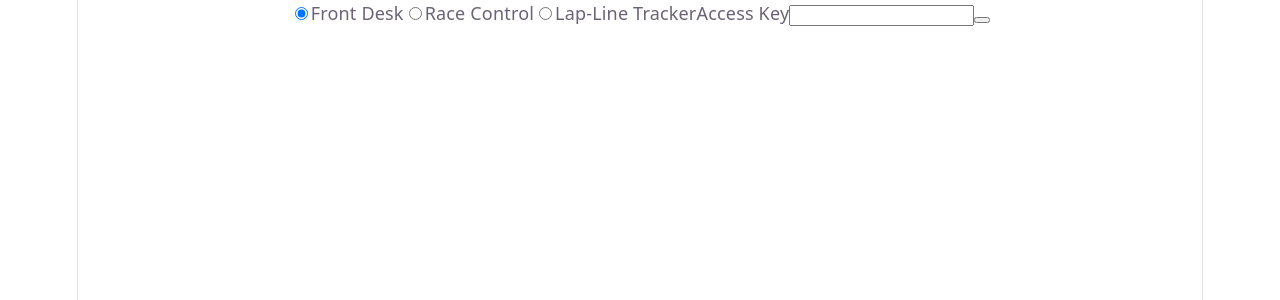
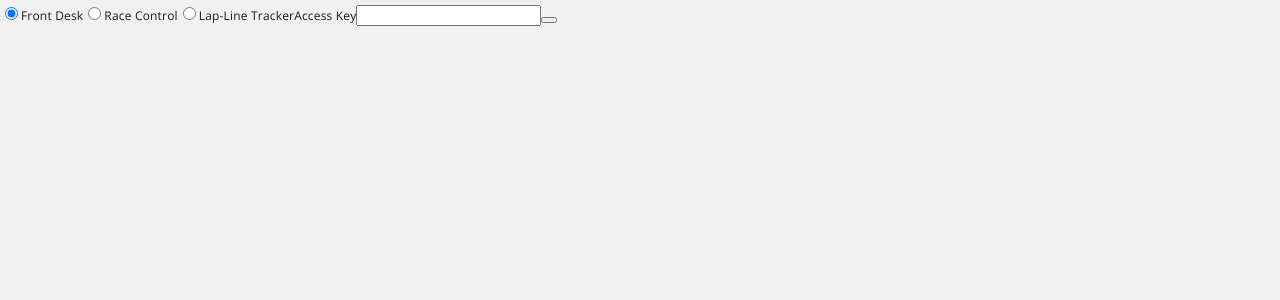
Before and after one commit to VivianStolt/racetrack-info-screens, a React app in the folder frontend/: page / in a window 1280 px wide. Shown: the top 300 px of the page. Built offline with nearby package versions, Linux system fonts and the light colour scheme; the HTML template or start-up script is replaced by a standard one.

Commit message:
feat(frontend): add design variables and fonts

```diff
--- a/frontend/package.json
+++ b/frontend/package.json
@@ -9,6 +9,7 @@
 		"preview": "vite preview"
 	},
 	"dependencies": {
+		"@fontsource/open-sans": "^5.3.0",
 		"react": "^19.3.1",
 		"react-dom": "^19.3.1",
 		"react-router": "^8.5.2"
--- a/frontend/src/App.css
+++ /dev/null
@@ -1,184 +0,0 @@
-.counter {
-	font-size: 16px;
-	padding: 5px 10px;
-	border-radius: 5px;
-	color: var(--accent);
-	background: var(--accent-bg);
-	border: 2px solid transparent;
-	transition: border-color 0.3s;
-	margin-bottom: 24px;
-
-	&:hover {
-		border-color: var(--accent-border);
-	}
-	&:focus-visible {
-		outline: 2px solid var(--accent);
-		outline-offset: 2px;
-	}
-}
-
-.hero {
-	position: relative;
-
-	.base,
-	.framework,
-	.vite {
-		inset-inline: 0;
-		margin: 0 auto;
-	}
-
-	.base {
-		width: 170px;
-		position: relative;
-		z-index: 0;
-	}
-
-	.framework,
-	.vite {
-		position: absolute;
-	}
-
-	.framework {
-		z-index: 1;
-		top: 34px;
-		height: 28px;
-		transform: perspective(2000px) rotateZ(300deg) rotateX(44deg) rotateY(39deg)
-			scale(1.4);
-	}
-
-	.vite {
-		z-index: 0;
-		top: 107px;
-		height: 26px;
-		width: auto;
-		transform: perspective(2000px) rotateZ(300deg) rotateX(40deg) rotateY(39deg)
-			scale(0.8);
-	}
-}
-
-#center {
-	display: flex;
-	flex-direction: column;
-	gap: 25px;
-	place-content: center;
-	place-items: center;
-	flex-grow: 1;
-
-	@media (max-width: 1024px) {
-		padding: 32px 20px 24px;
-		gap: 18px;
-	}
-}
-
-#next-steps {
-	display: flex;
-	border-top: 1px solid var(--border);
-	text-align: left;
-
-	& > div {
-		flex: 1 1 0;
-		padding: 32px;
-		@media (max-width: 1024px) {
-			padding: 24px 20px;
-		}
-	}
-
-	.icon {
-		margin-bottom: 16px;
-		width: 22px;
-		height: 22px;
-	}
-
-	@media (max-width: 1024px) {
-		flex-direction: column;
-		text-align: center;
-	}
-}
-
-#docs {
-	border-right: 1px solid var(--border);
-
-	@media (max-width: 1024px) {
-		border-right: none;
-		border-bottom: 1px solid var(--border);
-	}
-}
-
-#next-steps ul {
-	list-style: none;
-	padding: 0;
-	display: flex;
-	gap: 8px;
-	margin: 32px 0 0;
-
-	.logo {
-		height: 18px;
-	}
-
-	a {
-		color: var(--text-h);
-		font-size: 16px;
-		border-radius: 6px;
-		background: var(--social-bg);
-		display: flex;
-		padding: 6px 12px;
-		align-items: center;
-		gap: 8px;
-		text-decoration: none;
-		transition: box-shadow 0.3s;
-
-		&:hover {
-			box-shadow: var(--shadow);
-		}
-		.button-icon {
-			height: 18px;
-			width: 18px;
-		}
-	}
-
-	@media (max-width: 1024px) {
-		margin-top: 20px;
-		flex-wrap: wrap;
-		justify-content: center;
-
-		li {
-			flex: 1 1 calc(50% - 8px);
-		}
-
-		a {
-			width: 100%;
-			justify-content: center;
-			box-sizing: border-box;
-		}
-	}
-}
-
-#spacer {
-	height: 88px;
-	border-top: 1px solid var(--border);
-	@media (max-width: 1024px) {
-		height: 48px;
-	}
-}
-
-.ticks {
-	position: relative;
-	width: 100%;
-
-	&::before,
-	&::after {
-		content: "";
-		position: absolute;
-		top: -4.5px;
-		border: 5px solid transparent;
-	}
-
-	&::before {
-		left: 0;
-		border-left-color: var(--border);
-	}
-	&::after {
-		right: 0;
-		border-right-color: var(--border);
-	}
-}
--- a/frontend/src/App.jsx
+++ b/frontend/src/App.jsx
@@ -1,7 +1,6 @@
-import LoginForm from './components/LoginForm.jsx';
-import './App.css';
 import { useState } from 'react';
 import { BrowserRouter, Route, Routes } from 'react-router';
+import LoginForm from './components/LoginForm.jsx';
 import RequireLogin from './components/RequireLogin.jsx';
 import FrontDesk from './pages/FrontDesk.jsx';
 import LapLineTracker from './pages/LapLineTracker.jsx';
--- a/frontend/src/index.css
+++ b/frontend/src/index.css
@@ -1,53 +1,89 @@
 :root {
-	--text: #6b6375;
-	--text-h: #08060d;
-	--bg: #fff;
-	--border: #e5e4e7;
-	--code-bg: #f4f3ec;
-	--accent: #aa3bff;
-	--accent-bg: rgba(170, 59, 255, 0.1);
-	--accent-border: rgba(170, 59, 255, 0.5);
-	--social-bg: rgba(244, 243, 236, 0.5);
-	--shadow:
-		rgba(0, 0, 0, 0.1) 0 10px 15px -3px, rgba(0, 0, 0, 0.05) 0 4px 6px -2px;
+	--white: rgba(255, 255, 255, 1);
+	--white-15: rgba(255, 255, 255, 0.15);
+	--grey: rgba(241, 241, 241, 1);
+	--black: rgba(26, 26, 26, 1);
+	--black-20: rgba(26, 26, 26, 0.2);
+	--lime: rgba(197, 235, 87, 1);
+	--lime-40: rgba(197, 235, 87, 0.4);
+	--lime-10: rgba(197, 235, 87, 0.1);
+	--green: rgba(31, 113, 11, 1);
+	--green-20: rgba(31, 113, 11, 0.2);
+	--red: rgba(202, 0, 0, 1);
+	--red-15: rgba(202, 0, 0, 0.15);
+	--blue: rgba(171, 244, 235, 1);
+	--yellow: rgba(255, 186, 0, 1);
+	--yellow-30: rgba(255, 186, 0, 0.3);
+	--ochre: rgba(137, 104, 0, 1);
 
-	--sans: system-ui, "Segoe UI", Roboto, sans-serif;
-	--heading: system-ui, "Segoe UI", Roboto, sans-serif;
-	--mono: ui-monospace, Consolas, monospace;
+	--spacing: 4px;
+}
 
-	font: 18px / 145% var(--sans);
+:root {
+	--text: var(--black);
+	--text-h: var(--green);
+	--bg: var(--grey);
+	--border: var(--black-20);
+	--card-bg: var(--white);
+	--accent: var(--lime);
+	--accent-bg: var(--lime-10);
+	--accent-gradient: linear-gradient(
+		90deg,
+		var(--lime) 0%,
+		var(--green) 50%,
+		var(--blue) 100%
+	);
+	--status-safe-bg: var(--lime);
+	--status-safe-text: var(--green);
+	--status-hazard-bg: var(--yellow-30);
+	--status-hazard-text: var(--ochre);
+	--status-danger-bg: var(--red-15);
+	--status-danger-text: var(--red);
+	--error-msg-bg: var(--red-15);
+	--error-msg-text: var(--red);
+
+	--font-sans: "Open Sans", system-ui, sans-serif;
+
+	font: 18px / 145% var(--font-sans);
 	letter-spacing: 0.18px;
-	color-scheme: light dark;
 	color: var(--text);
 	background: var(--bg);
 	font-synthesis: none;
 	text-rendering: optimizeLegibility;
 	-webkit-font-smoothing: antialiased;
 	-moz-osx-font-smoothing: grayscale;
+	--font-size-display-big: clamp(32px, 5vw, 72px);
+	--font-size-display-medium: clamp(28px, 5vw, 64px);
+	--font-size-display-small: clamp(24px, 5vw, 32px);
+
+	--space-4: var(--spacing); /* 4px */
+	--space-8: calc(var(--spacing) * 2); /* 8px */
+	--space-12: calc(var(--spacing) * 3); /* 12px */
+	--space-16: calc(var(--spacing) * 4); /* 16px */
+	--space-20: calc(var(--spacing) * 5); /* 20px */
+	--space-24: calc(var(--spacing) * 6); /* 24px */
+	--space-28: calc(var(--spacing) * 7); /* 28px */
+	--space-32: calc(var(--spacing) * 8); /* 32px */
+
+	--radius-4: var(--spacing); /* 4px */
+	--radius-8: calc(var(--spacing) * 2); /* 8px */
+	--radius-16: calc(var(--spacing) * 4); /* 16px */
+	--radius-20: calc(var(--spacing) * 5); /* 20px */
+	--radius-pill: 10000px; /* pill */
 
 	@media (max-width: 1024px) {
 		font-size: 16px;
 	}
 }
 
-@media (prefers-color-scheme: dark) {
-	:root {
-		--text: #9ca3af;
-		--text-h: #f3f4f6;
-		--bg: #16171d;
-		--border: #2e303a;
-		--code-bg: #1f2028;
-		--accent: #c084fc;
-		--accent-bg: rgba(192, 132, 252, 0.15);
-		--accent-border: rgba(192, 132, 252, 0.5);
-		--social-bg: rgba(47, 48, 58, 0.5);
-		--shadow:
-			rgba(0, 0, 0, 0.4) 0 10px 15px -3px, rgba(0, 0, 0, 0.25) 0 4px 6px -2px;
-	}
-
-	#social .button-icon {
-		filter: invert(1) brightness(2);
-	}
+.theme-dark {
+	--text: var(--white);
+	--text-h: var(--lime);
+	--bg: var(--black);
+	--border: var(--lime);
+	--card-bg: var(--white-15);
+	--accent: var(--lime);
+	--accent-bg: var(--lime-10);
 }
 
 body {
@@ -55,57 +91,61 @@ body {
 }
 
 #root {
-	width: 1126px;
 	max-width: 100%;
 	margin: 0 auto;
-	text-align: center;
-	border-inline: 1px solid var(--border);
+	text-align: start;
 	min-height: 100svh;
 	display: flex;
 	flex-direction: column;
 	box-sizing: border-box;
 }
 
-h1,
-h2 {
-	font-family: var(--heading);
-	font-weight: 500;
-	color: var(--text-h);
+h2,
+h3,
+h4 {
+	font-weight: bold;
+	color: var(--text);
+	text-transform: uppercase;
 }
 
-h1 {
-	font-size: 56px;
-	letter-spacing: -1.68px;
-	margin: 32px 0;
+h2 {
+	font-size: 32px;
+	line-height: 118%;
+	letter-spacing: -0.24px;
+	margin: 0 0 8px;
 	@media (max-width: 1024px) {
-		font-size: 36px;
-		margin: 20px 0;
+		font-size: 24px;
 	}
 }
-h2 {
+h3 {
 	font-size: 24px;
 	line-height: 118%;
-	letter-spacing: -0.24px;
+	letter-spacing: 0px;
 	margin: 0 0 8px;
 	@media (max-width: 1024px) {
 		font-size: 20px;
 	}
 }
+h4 {
+	font-size: 16px;
+	line-height: 110%;
+	letter-spacing: 0px;
+	margin: 0 0 8px;
+	@media (max-width: 1024px) {
+		font-size: 14px;
+	}
+}
+
 p {
+	font-size: 16px;
 	margin: 0;
 }
 
-code,
-.counter {
-	font-family: var(--mono);
-	display: inline-flex;
-	border-radius: 4px;
-	color: var(--text-h);
+label {
+	font-size: 12px;
 }
 
-code {
-	font-size: 15px;
-	line-height: 135%;
-	padding: 4px 8px;
-	background: var(--code-bg);
+button {
+	font-size: 20px;
+	cursor: pointer;
 }
--- a/frontend/src/main.jsx
+++ b/frontend/src/main.jsx
@@ -2,6 +2,9 @@ import { StrictMode } from 'react';
 import { createRoot } from 'react-dom/client';
 import './index.css';
 import App from './App.jsx';
+import '@fontsource/open-sans';
+import '@fontsource/open-sans/600.css';
+import '@fontsource/open-sans/700.css';
 
 createRoot(document.getElementById('root')).render(
 	<StrictMode>
```
Also changed, not shown: 2 other files (tests, documents, lock files or other folders).
